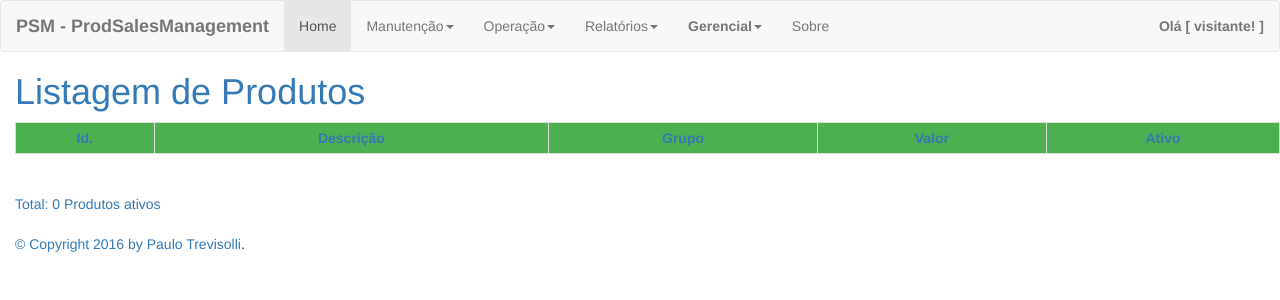
After one commit to Trevisolli/vendasappweb, a Django app: page /listar_produtos in a window 1280 px wide. The commit adds this page. Shown: the top 300 px of the page. Run offline with Django 3.2, Linux system fonts and the light colour scheme; data that the repository does not hold is empty; some libraries are stand-ins or nearby versions.

Commit message:
listagem de produtos

```diff
--- a/vendasapp/templates/template_site.html
+++ b/vendasapp/templates/template_site.html
@@ -53,7 +53,7 @@
             <ul class="dropdown-menu">
               <!-- Somente administrador cadastra usuario/login -->
               <li class="dropdown-header">Produtos</li>
-              <li><a href=" {% url 'novo_grupo_produtos' %} ">Grupo de Produtos</a></li>
+              <li><a href=" {% url 'criar_grupo_produtos' %} ">Grupo de Produtos</a></li>
               <li><a href="...">Produtos</a></li>
               <li><a href="...">Estoques</a></li>
               <li role="separator" class="divider"></li>
@@ -73,7 +73,7 @@
 
           <li class="dropdown"><a class="dropdown-toggle" data-toggle="dropdown" href="#">Relatórios<span class="caret"></span></a>
             <ul class="dropdown-menu">
-              <li><a href="...">Produtos</a></li>
+              <li><a href=" {% url 'listar_produtos' %}">Produtos</a></li>
               <li><a href="...">Clientes e Fornecedores</a></li>
             </ul>
           </li>
@@ -89,10 +89,18 @@
         </ul>
 
         <ul class="nav navbar-nav navbar-right">
-          <li id="divpesquisa" class="dropdown"><a class="dropdown-toggle" data-toggle="dropdown" href="#" ><strong>Olá [  ] </strong> <span class="caret"></span></a>
+          <li id="divpesquisa" class="dropdown"><a class="dropdown-toggle" data-toggle="dropdown" href="#" >
+
+          {% if request.user.is_authenticated %}
+            <strong>Olá [ {{ request.user.username|title }} ] </strong>
+            <span class="caret"></span></a>
               <ul class="dropdown-menu">
                 <li><a href="#" onclick="sair();" style="cursor: pointer;"> Sair</a></li>
               </ul>
+          {% else %}
+            <strong>Olá [ visitante! ] </strong>
+          {% endif %}
+
           </li>
         </ul>
       </div>
--- /dev/null
+++ b/vendasapp/templates/vendasapp/listar_produtos.html
@@ -0,0 +1,49 @@
+{% extends "template_site.html" %}
+
+{% block title %}PSM - ProdSalesManagement {% endblock %}
+
+{% block content %}
+  <body>
+	<h1>
+	  <div id="cadastro">
+	  Listagem de Produtos
+	  </div>
+	</h1>
+    <main>
+
+
+			<div id="divtabela">
+
+			  <table class="table table-striped table-bordered table-hover table-condensed" id="tb1">
+			    <tr style="font-weight:bold;background-color: #4CAF50; text-align: center;">
+			      <td>Id.</td>
+			      <td>Descrição</td>
+			      <td>Grupo</td>
+			      <td>Valor</td>
+			      <td>Ativo</td>
+			    </tr>
+
+			      {% for lista_produtos in produtos %}
+
+			          <tr align="center">
+			              <td align="center">{{ lista_produtos.id }}</td>
+			              <td>{{ lista_produtos.descricao }}</td>
+			              <td>{{ lista_produtos.id_grupo_produto }}
+
+			              </td>
+
+			              <td align="center">{{ lista_produtos.valor_unitario }}</td>
+			              <td align="center">{{ lista_produtos.ativo }}</td>
+
+			          </tr>
+
+			      {% endfor %}
+			  </table>
+			  <br>
+			  Total: {{ produtos.count }}  Produto{{ produtos.count|pluralize }}  ativo{{ produtos.count|pluralize }}
+			  </div>
+
+    </main>
+  </body>
+
+{% endblock %}
--- a/vendasapp/urls.py
+++ b/vendasapp/urls.py
@@ -3,5 +3,7 @@ from . import views
 
 urlpatterns = [
     url(r'^$', views.vendas_inicial, name='vendas_inicial'),
-    url(r'^novo_grupo_produtos', views.novo_grupo_produtos, name='novo_grupo_produtos'),
+	url(r'^criar_grupo_produtos', views.criar_grupo_produtos, name='criar_grupo_produtos'),
+	url(r'^listar_produtos', views.listar_produtos, name='listar_produtos'),
+   # url(r'^listar_produtos', views.listar_produtos_ativos, name='listar_produtos_ativos'),
 ]
--- a/vendasapp/views.py
+++ b/vendasapp/views.py
@@ -1,15 +1,21 @@
 #coding:utf-8
 from django.shortcuts import render, redirect
-from django.db import IntegrityError
-from .models import GrupoProduto
+from .models import Produto
 
 # Create your views here.
 def vendas_inicial(request):
     return render(request, 'vendasapp/vendas_inicial.html', {})
 
 # Produtos
-def novo_grupo_produtos(request):
-    return render(request, 'vendasapp/novo_grupo_produtos.html', {})
+def criar_grupo_produtos(request):
+    return render(request, 'vendasapp/criar_grupo_produtos.html', {})
+
+def listar_produtos(request):
+    produtos = Produto.objects.all().filter(ativo__contains="S")
+    context = {
+        'produtos': produtos,
+    }
+    return render(request, 'vendasapp/listar_produtos.html', context)
 
 def cadastro_produtos(request):
     return render(request, 'vendasapp/cadastro_produtos.html', {})
```
Also changed, not shown: vendasapp/models.py (+2 -5 lines), vendasapp/templates/vendasapp/criar_grupo_produtos.html (renamed from vendasapp/templates/vendasapp/novo_grupo_produtos.html, +11 -20 lines), vendasapp/migrations/0008_produto_ativo.py (added).
